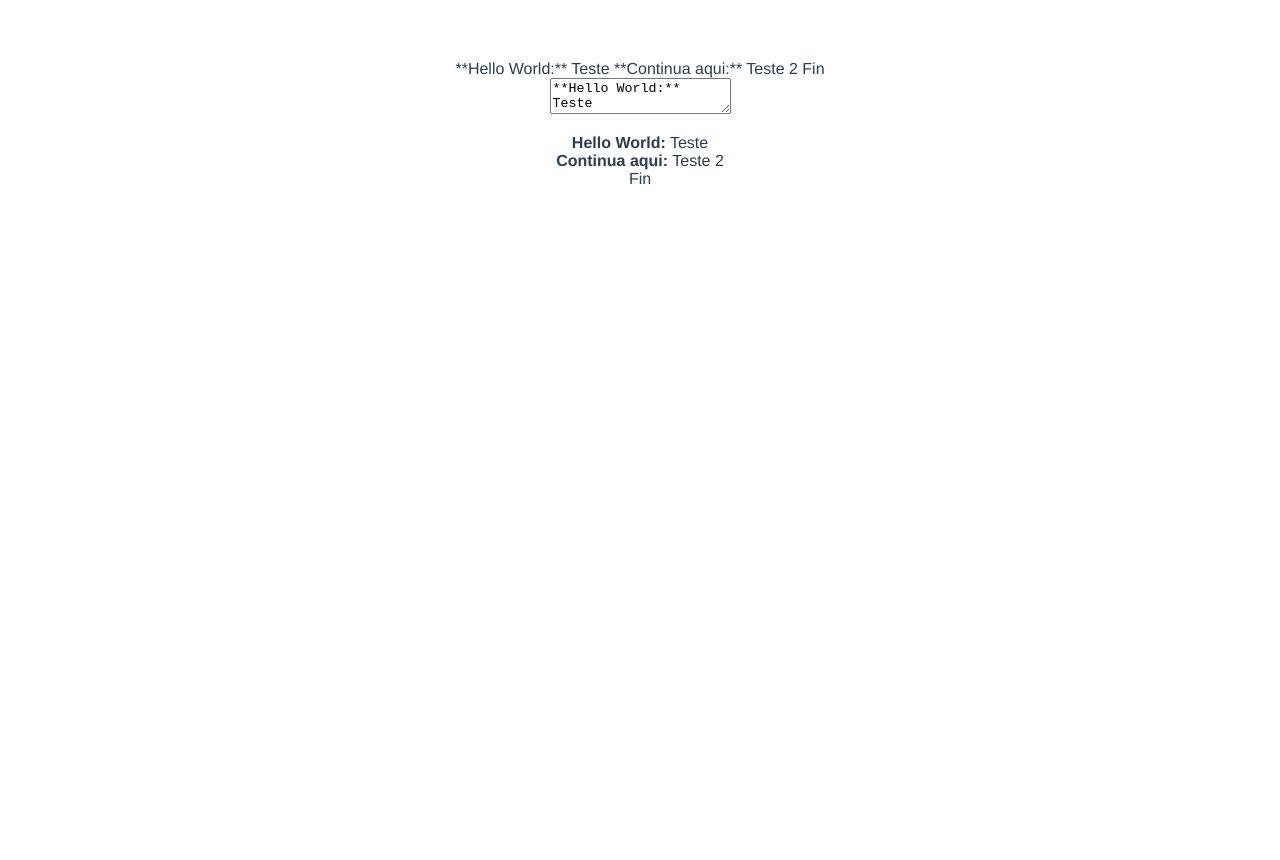
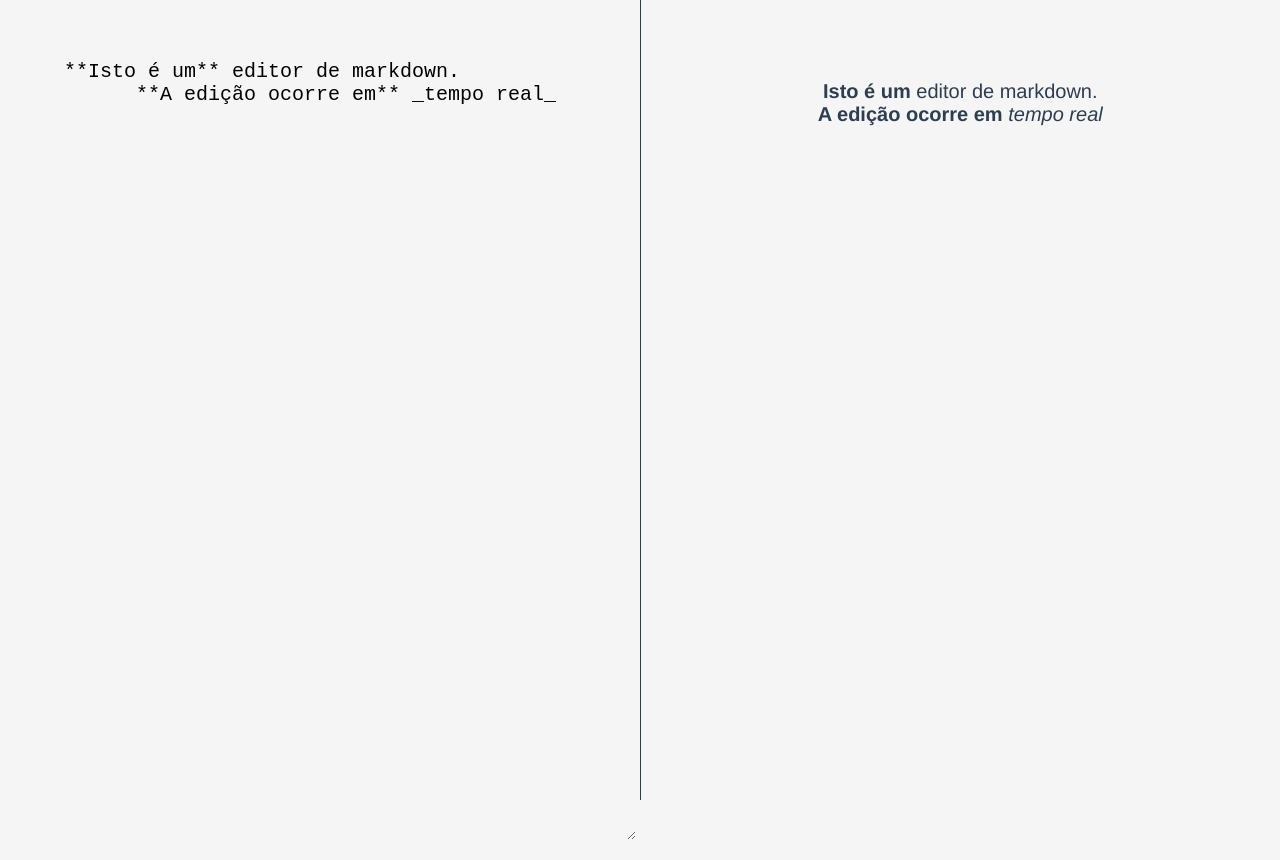
Before and after one commit to educbraga/realtime-markdown-editor-vue, a Vue app: page / in a window 1280 px wide. Before the commit the page ends 800 px from the top, so only its background shows below. Built offline with nearby package versions, Linux system fonts and the light colour scheme.

Commit message:
feat: Acrescenta UI básica

```diff
--- a/src/App.vue
+++ b/src/App.vue
@@ -1,8 +1,11 @@
 <template>
-  <div>
-    <div>{{ markdown }}</div>
-    <textarea v-model="markdown"></textarea>
-    <div v-html="markdownToHtml"></div>
+  <div class="container">
+    <div class="wrapper-left">
+      <textarea v-model="markdown"></textarea>
+    </div>
+    <div class="wrapper-right">
+      <div v-html="markdownToHtml"></div>
+    </div>
   </div>
 </template>
 
@@ -13,9 +16,8 @@ export default {
   data() {
     return {
       markdown:
-      `**Hello World:** Teste
-      **Continua aqui:** Teste 2
-      Fin
+      `**Isto é um** editor de markdown.
+      **A edição ocorre em** _tempo real_
       `
     }
   },
@@ -34,6 +36,42 @@ export default {
   -moz-osx-font-smoothing: grayscale;
   text-align: center;
   color: #2c3e50;
-  margin-top: 60px;
+}
+
+body {
+  margin: 0;
+  padding: 0;
+  font-family: sans-serif;
+  background: #f5f5f5;
+}
+
+.container {
+  display: flex;
+  flex-direction: row;
+  justify-content: space-between;
+}
+
+.wrapper-left {
+  width: 50%;
+  height: 100vh;
+  /* background-color: red; */
+  border-right: #2c3e50 solid 1px;
+}
+
+.wrapper-right {
+  padding-top: 60px;
+  width: 50%;
+  height: 100vh;
+  /* background-color: blue; */
+  font-size: 20px;
+}
+
+textarea {
+  width: 80%;
+  height: 90vh;
+  border: none;
+  background-color: transparent;
+  font-size: 20px;
+  padding: 60px;
 }
 </style>
```
